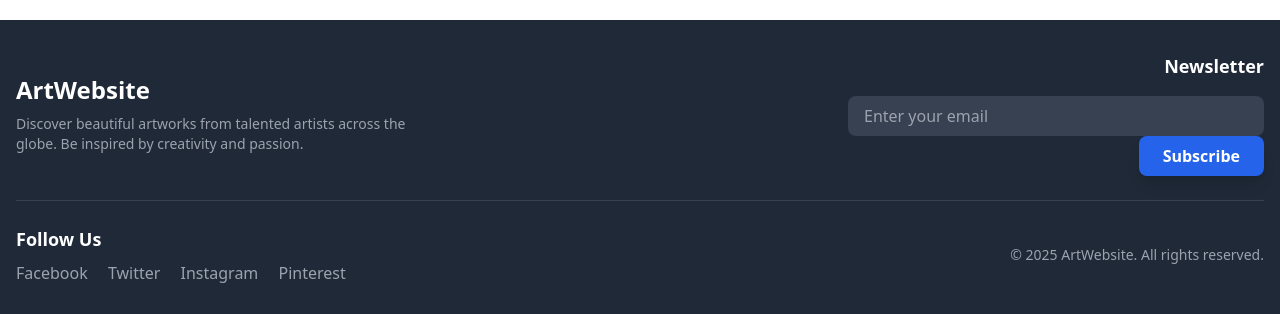
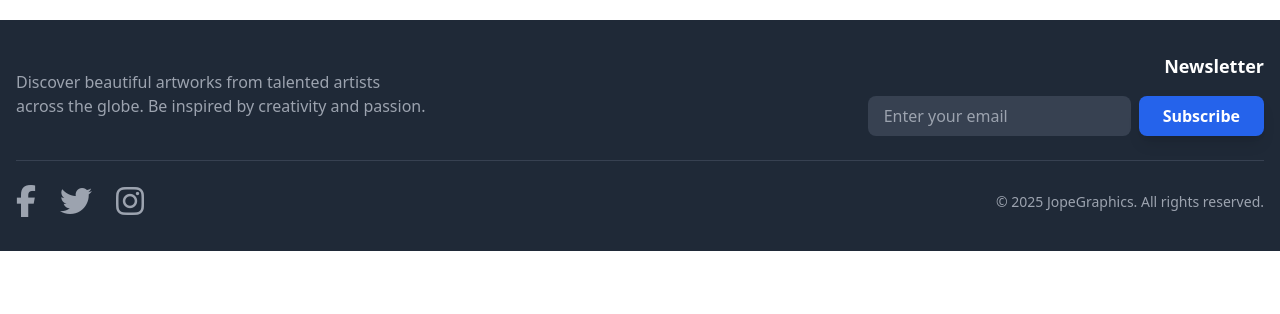
Before and after one commit to amphreyomosh/artwork, a React (Vite) app: page / in a window 1280 px wide. Shown: the part 1722-2036 px from the top of the page. After the commit the page ends 1973 px from the top, so only its background shows below. Built offline with nearby package versions, Linux system fonts and the light colour scheme.

Commit message:
made changes

```diff
--- a/package.json
+++ b/package.json
@@ -10,6 +10,7 @@
     "preview": "vite preview"
   },
   "dependencies": {
+    "@fortawesome/fontawesome-free": "^6.7.2",
     "react": "^18.3.1",
     "react-dom": "^18.3.1",
     "react-helmet": "^6.1.0",
--- a/src/components/Footer.jsx
+++ b/src/components/Footer.jsx
@@ -1,4 +1,5 @@
 import React from 'react';
+import '@fortawesome/fontawesome-free/css/all.min.css';
 
 function Footer() {
   return (
@@ -8,8 +9,7 @@ function Footer() {
         <div className='flex flex-wrap justify-between items-center border-b border-gray-700 pb-6'>
           {/* Logo & About */}
           <div className='w-full md:w-1/3 text-center md:text-left mb-6 md:mb-0'>
-            <h2 className='text-2xl font-bold mb-2'>ArtWebsite</h2>
-            <p className='text-gray-400 text-sm'>
+            <p className='text-gray-400 text-md'>
               Discover beautiful artworks from talented artists across the globe. Be inspired by
               creativity and passion.
             </p>
@@ -18,15 +18,15 @@ function Footer() {
           {/* Newsletter */}
           <div className='w-full md:w-1/3 text-center md:text-right'>
             <h3 className='text-lg font-semibold mb-4'>Newsletter</h3>
-            <form>
+            <form className='flex flex-wrap md:flex-nowrap items-center justify-center md:justify-end'>
               <input
                 type='email'
                 placeholder='Enter your email'
-                className='px-4 py-2 rounded-lg bg-gray-700 text-gray-200 w-2/3 md:w-full focus:outline-none'
+                className='px-4 py-2 rounded-lg bg-gray-700 text-gray-200 w-2/3 md:w-auto focus:outline-none mb-2 md:mb-0 md:mr-2'
               />
               <button
                 type='submit'
-                className='mt-2 md:mt-0 md:ml-2 px-6 py-2 bg-blue-600 text-white font-semibold rounded-lg shadow-lg hover:bg-blue-500'
+                className='px-6 py-2 bg-blue-600 text-white font-semibold rounded-lg shadow-lg hover:bg-blue-500'
               >
                 Subscribe
               </button>
@@ -38,19 +38,15 @@ function Footer() {
         <div className='flex flex-wrap justify-between items-center pt-6'>
           {/* Social Media */}
           <div className='w-full md:w-1/2 text-center md:text-left mb-4 md:mb-0'>
-            <h3 className='text-lg font-semibold mb-2'>Follow Us</h3>
-            <div className='space-x-4'>
+            <div className='flex space-x-6 justify-center md:justify-start'>
               <a href='#' className='text-gray-400 hover:text-white'>
-                <i className='fab fa-facebook-f'></i> Facebook
+                <i className='fab fa-facebook-f fa-2x'></i> {/* Increased size using fa-2x */}
               </a>
               <a href='#' className='text-gray-400 hover:text-white'>
-                <i className='fab fa-twitter'></i> Twitter
+                <i className='fab fa-twitter fa-2x'></i> {/* Increased size using fa-2x */}
               </a>
               <a href='#' className='text-gray-400 hover:text-white'>
-                <i className='fab fa-instagram'></i> Instagram
-              </a>
-              <a href='#' className='text-gray-400 hover:text-white'>
-                <i className='fab fa-pinterest'></i> Pinterest
+                <i className='fab fa-instagram fa-2x'></i> {/* Increased size using fa-2x */}
               </a>
             </div>
           </div>
@@ -58,7 +54,7 @@ function Footer() {
           {/* Copyright */}
           <div className='w-full md:w-1/2 text-center md:text-right'>
             <p className='text-gray-400 text-sm'>
-              © {new Date().getFullYear()} ArtWebsite. All rights reserved.
+              © {new Date().getFullYear()} JopeGraphics. All rights reserved.
             </p>
           </div>
         </div>
--- a/src/pages/Home.jsx
+++ b/src/pages/Home.jsx
@@ -41,10 +41,10 @@ function Home() {
   };
 
   const images = [
-    'https://images.unsplash.com/photo-1653987255814-3b4c05832660?w=500&auto=format&fit=crop&q=60&ixlib=rb-4.0.3&ixid=M3wxMjA3fDB8MHxzZWFyY2h8M3x8YXJ0d29ya3N8ZW58MHx8MHx8fDA%3D',
-    'https://images.unsplash.com/photo-1653987255814-3b4c05832660?w=500&auto=format&fit=crop&q=60&ixlib=rb-4.0.3&ixid=M3wxMjA3fDB8MHxzZWFyY2h8M3x8YXJ0d29ya3N8ZW58MHx8MHx8fDA%3D',
-    'https://images.unsplash.com/photo-1653987255814-3b4c05832660?w=500&auto=format&fit=crop&q=60&ixlib=rb-4.0.3&ixid=M3wxMjA3fDB8MHxzZWFyY2h8M3x8YXJ0d29ya3N8ZW58MHx8MHx8fDA%3D',
-    'https://images.unsplash.com/photo-1653987255814-3b4c05832660?w=500&auto=format&fit=crop&q=60&ixlib=rb-4.0.3&ixid=M3wxMjA3fDB8MHxzZWFyY2h8M3x8YXJ0d29ya3N8ZW58MHx8MHx8fDA%3D',
+    'https://images.unsplash.com/photo-1542491873-ea60813a2e3e?w=500&auto=format&fit=crop&q=60&ixlib=rb-4.0.3&ixid=M3wxMjA3fDB8MHxzZWFyY2h8OHx8Z3JhcGhpY3MlMjBkZXNpbmd8ZW58MHx8MHx8fDA%3D',
+    'https://images.unsplash.com/photo-1560543771-d6be753115cd?w=500&auto=format&fit=crop&q=60&ixlib=rb-4.0.3&ixid=M3wxMjA3fDB8MHxzZWFyY2h8MTF8fHNjdWxwdHVyZXxlbnwwfHwwfHx8MA%3D%3D',
+    'https://images.unsplash.com/photo-1585809847104-cc093cd34536?w=500&auto=format&fit=crop&q=60&ixlib=rb-4.0.3&ixid=M3wxMjA3fDB8MHxzZWFyY2h8Nnx8cGFpbnRpbmclMjB6ZWJyYXxlbnwwfHwwfHx8MA%3D%3D',
+    'https://media.istockphoto.com/id/184937280/photo/woman-mono-printing.webp?a=1&b=1&s=612x612&w=0&k=20&c=ip1deO8ML8c-lliXp7Y7cpYjCxAGJ7pFyocg3p51gBs=',
   ];
 
   return (
```
Also changed, not shown: 1 other file (tests, documents, lock files or other folders).
